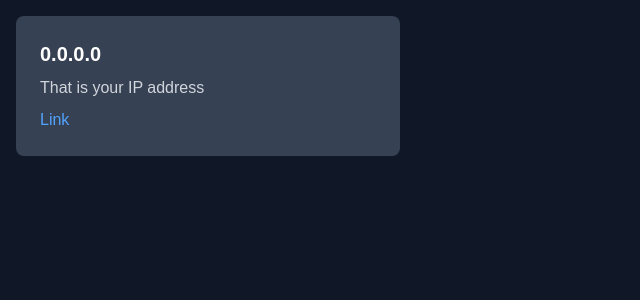
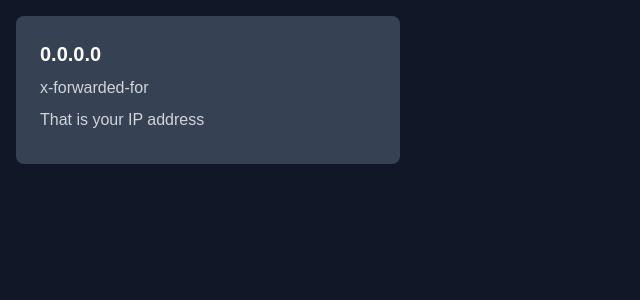
Before and after one commit to TetieWasTaken/privacy-footprint, a Next.js app: page / in a window 1280 px wide. Both pictures are taken after a click on the button "Proceed". Shown: the top 300 px of the page, without its empty margins (0-640 px from the left). Built offline with nearby package versions, Linux system fonts and the light colour scheme.

Commit message:
refactor: change to Card prop

```diff
--- /dev/null
+++ b/src/components/Card.tsx
@@ -0,0 +1,17 @@
+interface CardProps {
+	item: string | null;
+	method: string;
+	description: string;
+	link?: { href: string; title: string };
+}
+
+export default function Card(props: CardProps) {
+	return (
+		<div className="bg-gray-700 rounded-lg p-6 max-w-sm w-full">
+			<h1 className="text-xl font-bold text-white mb-2">{props.item ?? "Loading..."}</h1>
+			<p className="text-gray-300 mb-2">{props.method}</p>
+			<p className="text-gray-300 mb-2">{props.description}</p>
+			{props.link && <p className="text-blue-400 hover:underline">{props.link.title}</p>}
+		</div>
+	);
+}
--- a/src/components/ClientHome.tsx
+++ b/src/components/ClientHome.tsx
@@ -1,6 +1,7 @@
 "use client";
 
 import { useState, useEffect } from "react";
+import Card from "./Card";
 
 export default function ClientHome() {
 	const [proceeded, setProceeded] = useState(false);
@@ -29,11 +30,7 @@ export default function ClientHome() {
 
 	return (
 		<div className="bg-gray-900 min-h-screen p-4">
-			<div className="bg-gray-700 rounded-lg p-6 max-w-sm w-full">
-				<h1 className="text-xl font-bold text-white mb-2">{ip ?? "Loading IP..."}</h1>
-				<p className="text-gray-300 mb-2">That is your IP address</p>
-				<p className="text-blue-400 hover:underline">Link</p>
-			</div>
+			<Card item={ip} method="x-forwarded-for" description="That is your IP address" />
 		</div>
 	);
 }
```
